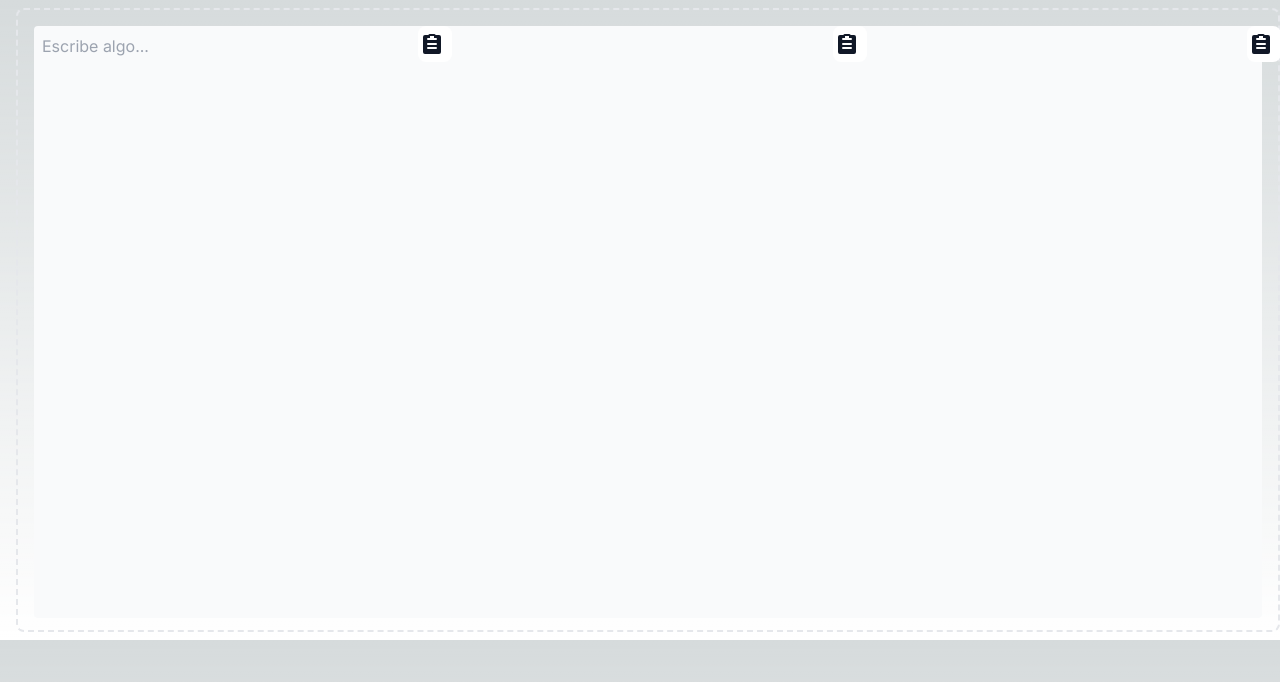
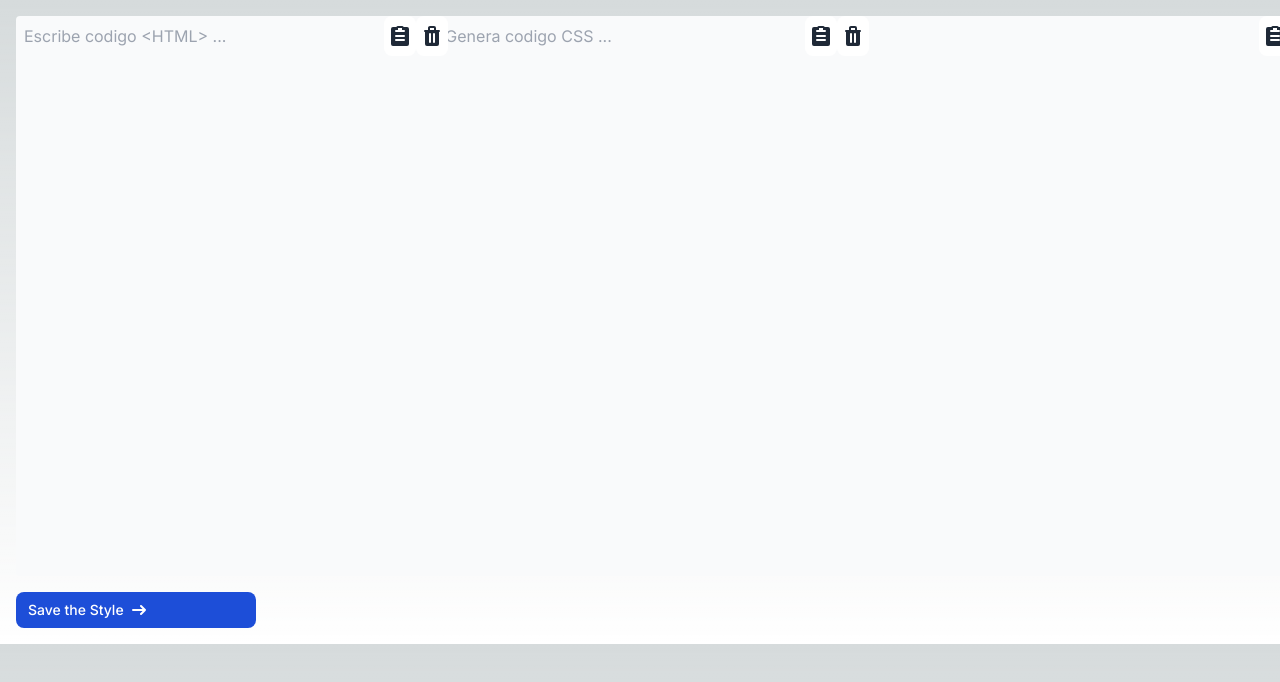
Before and after one commit to Zelechos/Generador-Css, a Next.js app in the folder css-generator-app/: page /pages/visualizer in a window 1280 px wide. Shown: the top 682 px of the page. Built offline with nearby package versions, Linux system fonts and the light colour scheme.

Commit message:
feat(v0.2.6): finish the visualizer

```diff
--- a/css-generator-app/src/app/globals.css
+++ b/css-generator-app/src/app/globals.css
@@ -31,8 +31,3 @@ body {
     text-wrap: balance;
   }
 }
-
-.code{
-  height: 37rem;
-  width: 27rem;
-}
--- a/css-generator-app/src/app/pages/history/view.tsx
+++ b/css-generator-app/src/app/pages/history/view.tsx
@@ -1,13 +1,43 @@
-const View = (props:any) => {
+const View = (props: any) => {
 
+    const createContainerCSS = `
+.container{
+  display: flex;
+  justify-content: center; /* Centrar horizontalmente */
+  align-items: center; /* Centrar verticalmente */
+  width: 100%;
+  height: 50vh; /* Opcional: ajusta la altura según necesites */
+}
+`;
+    let styleCSS;
+    if (props.styleCss != null) {
+        styleCSS = props.styleCss.concat(createContainerCSS);
+    }
+    const textValue = props.textValue;
+    const codeHTML = `<div class="container">${textValue}</div>`
+    const iframeContent = `
+  <html>
+    <head>
+      <style>
+        ${styleCSS}
+      </style>
+    </head>
+    <body>
+      ${codeHTML}
+    </body>
+  </html>
+`;
     return (
         <>
-            <div className="max-w-sm bg-white border border-gray-200 rounded-lg shadow dark:bg-gray-800 dark:border-gray-700 m-3">
-                <div className="p-5">
-                    <a href="#">
-                        <h5 className="mb-2 text-2xl font-bold tracking-tight text-gray-900 dark:text-white">Noteworthy technology acquisitions 2021</h5>
-                    </a>
-                    <p className="mb-3 font-normal text-gray-700 dark:text-gray-400">Hora {props.hour} are the biggest {props.style}enterprise technology {props.codeHtml}acquisitions of 2021 so far, in reverse chronological order.</p>
+            <div className="max-w-sm bg-white border border-gray-200 rounded-lg shadow dark:bg-gray-800 dark:border-gray-700 m-3 h-[19rem]">
+
+                <div className="p-2">
+                    <iframe
+                        title="Resultado"
+                        srcDoc={iframeContent}
+                        className="flex items-center justify-center h-[10rem] w-full col-end-12 col-span-9  rounded bg-gray-50 dark:bg-gray-800"
+                    />
+                    <p className="mb-2 font-normal text-gray-700 dark:text-gray-400">Hora {props.hour} are the biggest {props.style}enterprise technology {props.codeHtml}acquisitions of 2021 so far, in reverse chronological order.</p>
                     <a href="#" className="inline-flex items-center px-3 py-2 text-sm font-medium text-center text-white bg-blue-700 rounded-lg hover:bg-blue-800 focus:ring-4 focus:outline-none focus:ring-blue-300 dark:bg-blue-600 dark:hover:bg-blue-700 dark:focus:ring-blue-800">
                         Read more
                         <svg className="rtl:rotate-180 w-3.5 h-3.5 ms-2" aria-hidden="true" xmlns="http://www.w3.org/2000/svg" fill="none" viewBox="0 0 14 10">
--- a/css-generator-app/src/app/pages/visualizer/page.tsx
+++ b/css-generator-app/src/app/pages/visualizer/page.tsx
@@ -1,6 +1,7 @@
 "use client"
-import { useState } from 'react';
+import { useRef, useState } from 'react';
 import { obtenerHTML } from "./ia-generator-css.js";
+import View from '../history/view';
 
 const Visualizador = () => {
   //Text Area event INPUT HTML
@@ -18,7 +19,7 @@ const Visualizador = () => {
   };
 
   // Iframe
-  const iframeContent = `
+  let iframeContent = `
   <html>
     <head>
       <style>
@@ -31,45 +32,121 @@ const Visualizador = () => {
   </html>
 `;
 
+  // Send Code to View
+  //  const [code, setCode] = useState("");
+
+  const sendCode = () => {
+    // setCode("Hola desde el padre");
+    <View codeHtml={textValue} codeCss={styleCSS} />
+  };
+
+  // Copy HTML CODE
+  const textAreaRef = useRef(null);
+  const handleCopyHtmlCode = () => {
+    if (textAreaRef.current != null) {
+      textAreaRef.current.select();
+    }
+    document.execCommand('copy');
+  }
+  // Clean HTML CODE
+  const handleCleanHtmlCode = () => {
+    if (textAreaRef.current) {
+      textAreaRef.current.value = ''; // Limpiar el valor del textarea
+    }
+  }
+
+
+  // Copy CSS CODE
+  const textAreaRefCSS = useRef(null);
+  const handleCopyCSSCode = () => {
+    if (textAreaRefCSS.current != null) {
+      textAreaRefCSS.current.select();
+    }
+    document.execCommand('copy');
+  }
+  // Clean CSS CODE
+  const handleCleanCssCode = () => {
+    if (textAreaRefCSS.current) {
+      textAreaRefCSS.current.value = ''; // Limpiar el valor del textarea
+    }
+  }
+
+  // Copy IFRAME CODE
+  const iframeRef = useRef(null);
+  const handleCopyIframe = () => {
+    const iframe = iframeRef.current;
+    // Verificar si el iframe está disponible
+    if (iframe && iframe.contentDocument) {
+      // Seleccionar el texto dentro del iframe
+      const content = iframeContent;
+      // Copiar el contenido al portapapeles
+      navigator.clipboard.writeText(content)
+        .then(() => {
+          console.log('Contenido del iframe copiado con éxito');
+        })
+        .catch((error) => {
+          console.error('Error al copiar el contenido del iframe:', error);
+        });
+    }
+  }
 
   return (
-    <div className="p-0 sm:ml-4 my-2 h-[39rem]">
-      <div className="p-4 border-2 border-gray-200 border-dashed rounded-lg dark:border-gray-700 h-full">
+    <div className="p-0 h-full">
+      <div className="p-4 dark:border-gray-700 h-full">
         <div className="flex grid grid-cols-3 gap-4 h-full">
           <div>
-            <button data-copy-to-clipboard-target="code-block" data-copy-to-clipboard-content-type="innerHTML" data-copy-to-clipboard-html-entities="true" className="absolute text-gray-900 dark:text-gray-400 ml-96 hover:bg-gray-100 dark:bg-gray-800 dark:border-gray-600 dark:hover:bg-gray-700 rounded-lg py-2 px-1 inline-flex items-center justify-center bg-white border-gray-200 ">
+            <button data-copy-to-clipboard-target="code-block" data-copy-to-clipboard-content-type="innerHTML" data-copy-to-clipboard-html-entities="true" className="absolute text-gray-900 dark:text-gray-400 ml-[23rem] hover:bg-gray-100 dark:bg-gray-800 dark:border-gray-600 dark:hover:bg-gray-700 rounded-lg py-2 px-1 inline-flex items-center justify-center bg-white border-gray-200" onClick={handleCopyHtmlCode}>
               <span id="default-message" className="inline-flex items-center">
-                <svg className="w-5 h-5 me-1.5" aria-hidden="true" xmlns="http://www.w3.org/2000/svg" fill="currentColor" viewBox="0 0 18 20">
+                <svg className="w-6 h-6 text-gray-800 dark:text-white" aria-hidden="true" xmlns="http://www.w3.org/2000/svg" width="24" height="24" fill="currentColor" viewBox="0 -2 18 24">
                   <path d="M16 1h-3.278A1.992 1.992 0 0 0 11 0H7a1.993 1.993 0 0 0-1.722 1H2a2 2 0 0 0-2 2v15a2 2 0 0 0 2 2h14a2 2 0 0 0 2-2V3a2 2 0 0 0-2-2Zm-3 14H5a1 1 0 0 1 0-2h8a1 1 0 0 1 0 2Zm0-4H5a1 1 0 0 1 0-2h8a1 1 0 1 1 0 2Zm0-5H5a1 1 0 0 1 0-2h2V2h4v2h2a1 1 0 1 1 0 2Z" />
                 </svg>
               </span>
             </button>
+            <button data-copy-to-clipboard-target="code-block" data-copy-to-clipboard-content-type="innerHTML" data-copy-to-clipboard-html-entities="true" className="absolute text-gray-900 dark:text-gray-400 ml-[25rem] hover:bg-gray-100 dark:bg-gray-800 dark:border-gray-600 dark:hover:bg-gray-700 rounded-lg py-2 px-1 inline-flex items-center justify-center bg-white border-gray-200" onClick={handleCleanHtmlCode}>
+              <span id="default-message" className="inline-flex items-center">
+                <svg className="w-6 h-6 text-gray-800 dark:text-white" aria-hidden="true" xmlns="http://www.w3.org/2000/svg" width="24" height="24" fill="currentColor" viewBox="0 0 24 24">
+                  <path fill-rule="evenodd" d="M8.586 2.586A2 2 0 0 1 10 2h4a2 2 0 0 1 2 2v2h3a1 1 0 1 1 0 2v12a2 2 0 0 1-2 2H7a2 2 0 0 1-2-2V8a1 1 0 0 1 0-2h3V4a2 2 0 0 1 .586-1.414ZM10 6h4V4h-4v2Zm1 4a1 1 0 1 0-2 0v8a1 1 0 1 0 2 0v-8Zm4 0a1 1 0 1 0-2 0v8a1 1 0 1 0 2 0v-8Z" clip-rule="evenodd" />
+                </svg>
+
+              </span>
+            </button>
             <textarea value={textValue}
               onChange={handleTextareaChange}
-              placeholder="Escribe algo..."
-              className="code flex items-center justify-center w-96 p-2 rounded bg-gray-50 dark:bg-gray-800">
+              placeholder="Escribe codigo <HTML> ..."
+              className="h-[35rem] w-[27rem] flex items-center justify-center w-96 p-2 rounded bg-gray-50 dark:bg-gray-800"
+              ref={textAreaRef}>
             </textarea>
           </div>
 
           <div>
-            <button data-copy-to-clipboard-target="code-block" data-copy-to-clipboard-content-type="innerHTML" data-copy-to-clipboard-html-entities="true" className="absolute text-gray-900 dark:text-gray-400 ml-96 hover:bg-gray-100 dark:bg-gray-800 dark:border-gray-600 dark:hover:bg-gray-700 rounded-lg py-2 px-1 inline-flex items-center justify-center bg-white border-gray-200 ">
+            <button data-copy-to-clipboard-target="code-block" data-copy-to-clipboard-content-type="innerHTML" data-copy-to-clipboard-html-entities="true" className="absolute text-gray-900 dark:text-gray-400 ml-[23rem] hover:bg-gray-100 dark:bg-gray-800 dark:border-gray-600 dark:hover:bg-gray-700 rounded-lg py-2 px-1 inline-flex items-center justify-center bg-white border-gray-200" onClick={handleCopyCSSCode}>
               <span id="default-message" className="inline-flex items-center">
-                <svg className="w-5 h-5 me-1.5" aria-hidden="true" xmlns="http://www.w3.org/2000/svg" fill="currentColor" viewBox="0 0 18 20">
+                <svg className="w-6 h-6 text-gray-800 dark:text-white" aria-hidden="true" xmlns="http://www.w3.org/2000/svg" width="24" height="24" fill="currentColor" viewBox="0 -2 18 24">
                   <path d="M16 1h-3.278A1.992 1.992 0 0 0 11 0H7a1.993 1.993 0 0 0-1.722 1H2a2 2 0 0 0-2 2v15a2 2 0 0 0 2 2h14a2 2 0 0 0 2-2V3a2 2 0 0 0-2-2Zm-3 14H5a1 1 0 0 1 0-2h8a1 1 0 0 1 0 2Zm0-4H5a1 1 0 0 1 0-2h8a1 1 0 1 1 0 2Zm0-5H5a1 1 0 0 1 0-2h2V2h4v2h2a1 1 0 1 1 0 2Z" />
                 </svg>
+              </span>
+            </button>
+            <button data-copy-to-clipboard-target="code-block" data-copy-to-clipboard-content-type="innerHTML" data-copy-to-clipboard-html-entities="true" className="absolute text-gray-900 dark:text-gray-400 ml-[25rem] hover:bg-gray-100 dark:bg-gray-800 dark:border-gray-600 dark:hover:bg-gray-700 rounded-lg py-2 px-1 inline-flex items-center justify-center bg-white border-gray-200" onClick={handleCleanCssCode}>
+              <span id="default-message" className="inline-flex items-center">
+                <svg className="w-6 h-6 text-gray-800 dark:text-white" aria-hidden="true" xmlns="http://www.w3.org/2000/svg" width="24" height="24" fill="currentColor" viewBox="0 0 24 24">
+                  <path fill-rule="evenodd" d="M8.586 2.586A2 2 0 0 1 10 2h4a2 2 0 0 1 2 2v2h3a1 1 0 1 1 0 2v12a2 2 0 0 1-2 2H7a2 2 0 0 1-2-2V8a1 1 0 0 1 0-2h3V4a2 2 0 0 1 .586-1.414ZM10 6h4V4h-4v2Zm1 4a1 1 0 1 0-2 0v8a1 1 0 1 0 2 0v-8Zm4 0a1 1 0 1 0-2 0v8a1 1 0 1 0 2 0v-8Z" clip-rule="evenodd" />
+                </svg>
+
               </span>
             </button>
             <textarea
               value={styleCSS}
               onChange={handleCssAreaChange}
-              className="code flex items-center justify-center w-96 p-2 rounded bg-gray-50 dark:bg-gray-800">
+              placeholder="Genera codigo CSS ..."
+              className="h-[35rem] w-[27rem] flex items-center justify-center w-96 p-2 rounded bg-gray-50 dark:bg-gray-800"
+              ref={textAreaRefCSS}>
             </textarea>
           </div>
 
           <div>
-            <button data-copy-to-clipboard-target="code-block" data-copy-to-clipboard-content-type="innerHTML" data-copy-to-clipboard-html-entities="true" className="absolute text-gray-900 dark:text-gray-400 ml-96 hover:bg-gray-100 dark:bg-gray-800 dark:border-gray-600 dark:hover:bg-gray-700 rounded-lg py-2 px-1 inline-flex items-center justify-center bg-white border-gray-200 ">
+            <button data-copy-to-clipboard-target="code-block" data-copy-to-clipboard-content-type="innerHTML" data-copy-to-clipboard-html-entities="true" className="absolute  text-gray-900 dark:text-gray-400 ml-[25rem] hover:bg-gray-100 dark:bg-gray-800 dark:border-gray-600 dark:hover:bg-gray-700 rounded-lg py-2 px-1 inline-flex items-center justify-center bg-white border-gray-200" onClick={handleCopyIframe}>
               <span id="default-message" className="inline-flex items-center">
-                <svg className="w-5 h-5 me-1.5" aria-hidden="true" xmlns="http://www.w3.org/2000/svg" fill="currentColor" viewBox="0 0 18 20">
+                <svg className="w-6 h-6 text-gray-800 dark:text-white" aria-hidden="true" xmlns="http://www.w3.org/2000/svg" width="24" height="24" fill="currentColor" viewBox="0 -2 18 24">
                   <path d="M16 1h-3.278A1.992 1.992 0 0 0 11 0H7a1.993 1.993 0 0 0-1.722 1H2a2 2 0 0 0-2 2v15a2 2 0 0 0 2 2h14a2 2 0 0 0 2-2V3a2 2 0 0 0-2-2Zm-3 14H5a1 1 0 0 1 0-2h8a1 1 0 0 1 0 2Zm0-4H5a1 1 0 0 1 0-2h8a1 1 0 1 1 0 2Zm0-5H5a1 1 0 0 1 0-2h2V2h4v2h2a1 1 0 1 1 0 2Z" />
                 </svg>
               </span>
@@ -79,9 +156,17 @@ const Visualizador = () => {
               width="100%"
               height="100%"
               srcDoc={iframeContent}
-              className="flex items-center justify-center col-end-12 col-span-9 min-h-96 rounded bg-gray-50 dark:bg-gray-800"
+              className="flex items-center justify-center h-[35rem] w-[27rem] col-end-12 col-span-9 min-h-96 rounded bg-gray-50 dark:bg-gray-800"
+              ref={iframeRef}
             />
           </div>
+
+          <button className="inline-flex w-[15rem] items-center px-3 py-2 text-sm font-medium text-center text-white bg-blue-700 rounded-lg hover:bg-blue-800 focus:ring-4 focus:outline-none focus:ring-blue-300 dark:bg-blue-600 dark:hover:bg-blue-700 dark:focus:ring-blue-800" onClick={sendCode}>
+            Save the Style
+            <svg className="rtl:rotate-180 w-3.5 h-3.5 ms-2" aria-hidden="true" xmlns="http://www.w3.org/2000/svg" fill="none" viewBox="0 0 14 10">
+              <path stroke="currentColor" stroke-linecap="round" stroke-linejoin="round" stroke-width="2" d="M1 5h12m0 0L9 1m4 4L9 9" />
+            </svg>
+          </button>
         </div>
       </div>
     </div>
```
Also changed, not shown: css-generator-app/src/app/pages/history/page.tsx (+3 -7 lines).
